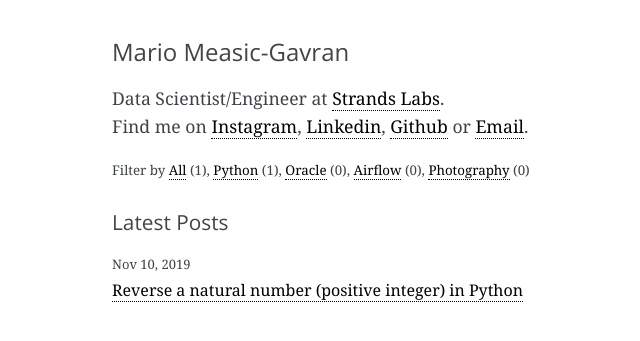
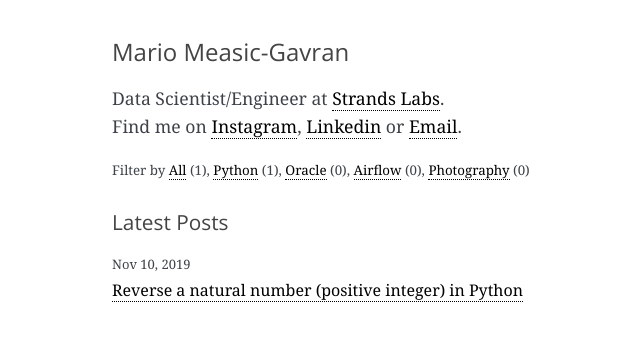
Before and after one commit to mmeasic/mmeasic.github.io, a Jekyll site: the page built from index.html, in a window 1280 px wide. Shown: the top 341 px of the page, without its empty margins (148-788 px from the left). Built offline with Jekyll 4.4.1, drawn with Linux system fonts in a browser that asks for light colours; some web fonts are replaced.

Commit message:
Change the landing page layout.

```diff
--- a/_layouts/page.html
+++ b/_layouts/page.html
@@ -9,8 +9,7 @@ layout: all
         Data Scientist/Engineer at <a href="https://strands.com/">Strands Labs</a>.<br />
         Find me on
             <a href="https://instagram.com/mmeasic42">Instagram</a>,
-            <a href="https://linkedin.com/mariomeasicgavran">Linkedin</a>,
-            <a href="https://github.com/mmeasic">Github</a> or
+            <a href="https://linkedin.com/mariomeasicgavran">Linkedin</a> or
             <a href="mailto:mario.measic.gavran@gmail.com">Email</a>.
     </p>
 
```
